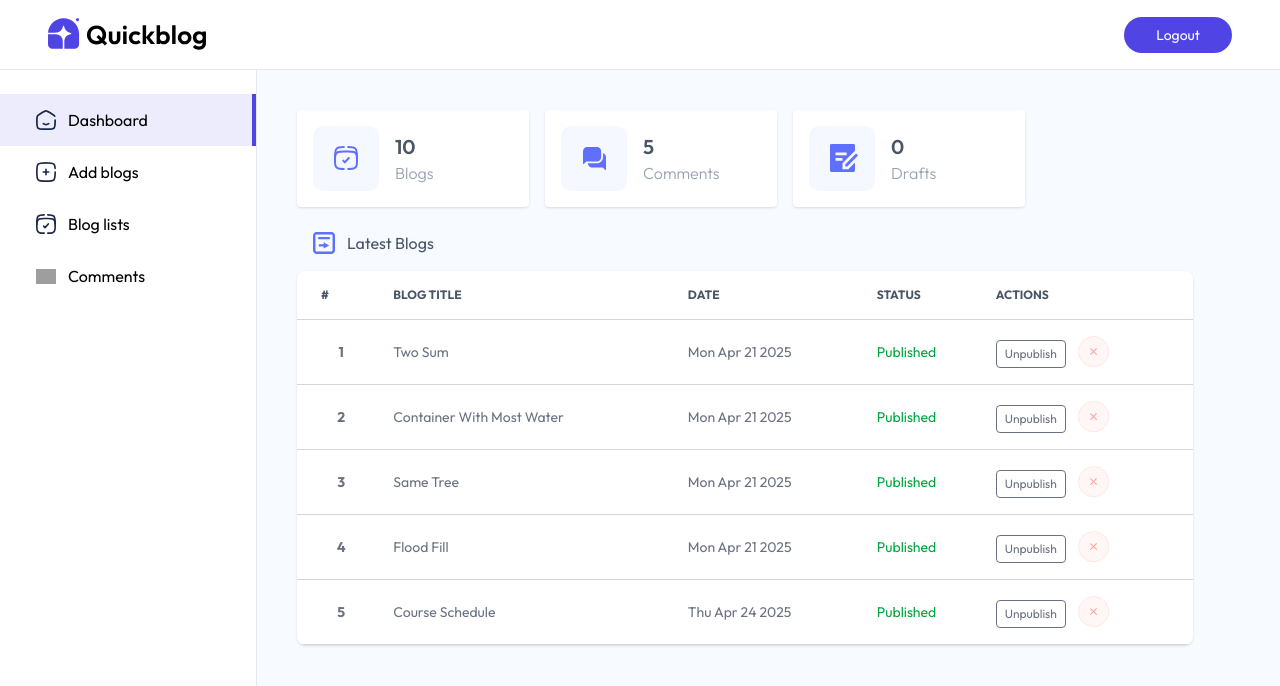
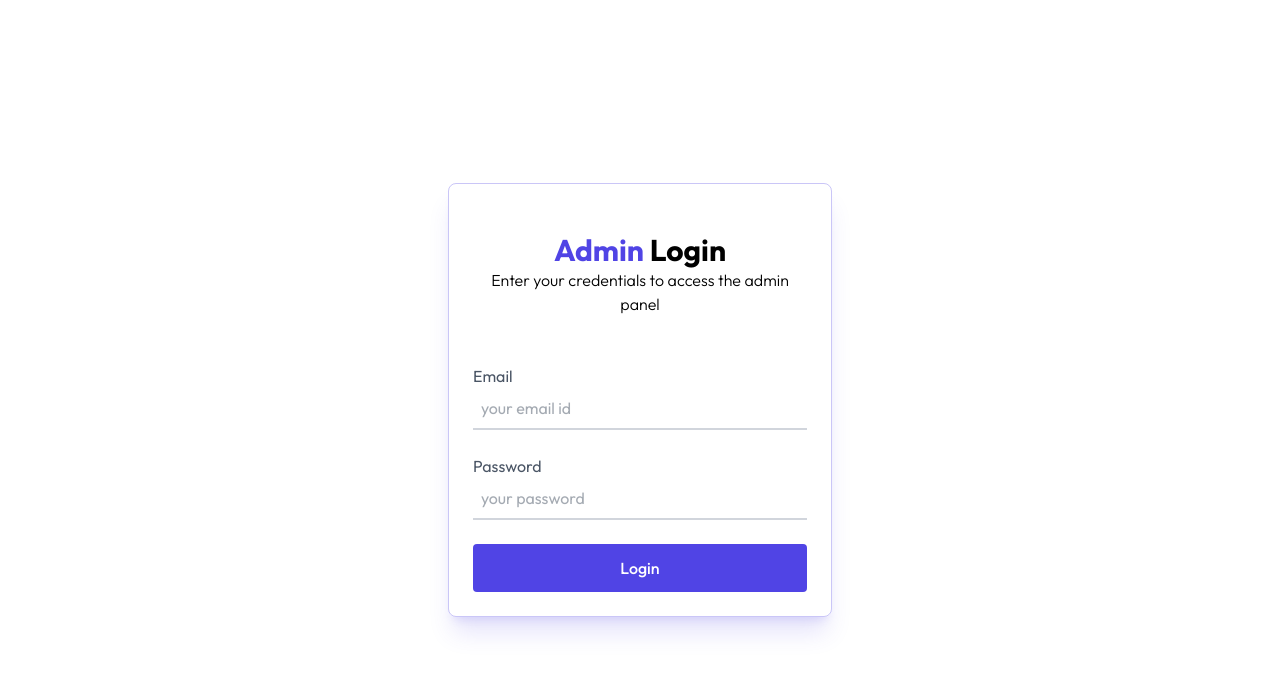
Before and after one commit to anjing0921/DSABlog, a React (Vite) app in the folder client/: page /admin in a window 1280 px wide. Shown: the top 686 px of the page. Built offline with nearby package versions, Linux system fonts and the light colour scheme; no server answers; grey boxes are pictures that could not be loaded.

Commit message:
add the token in the app.jsx

```diff
--- a/client/src/App.jsx
+++ b/client/src/App.jsx
@@ -15,13 +15,14 @@ import { useAppContext } from './context/AppContext'
 
 
 const App = () => {
+  const {token} = useAppContext()
   return (
     <div>
       <Toaster/>
       <Routes>
         <Route path='/' element={<Home/>} />
         <Route path='/blog/:id' element={<Blog/>} />
-        <Route path='/admin' element={true ? <Layout/> : <Login/>}>
+        <Route path='/admin' element={token ? <Layout/> : <Login/>}>
           <Route index element={<Dashboard/>}/>
           <Route path='addBlog' element={<AddBlog/>}/>
           <Route path='listBlog' element={<ListBlog/>}/>
```
